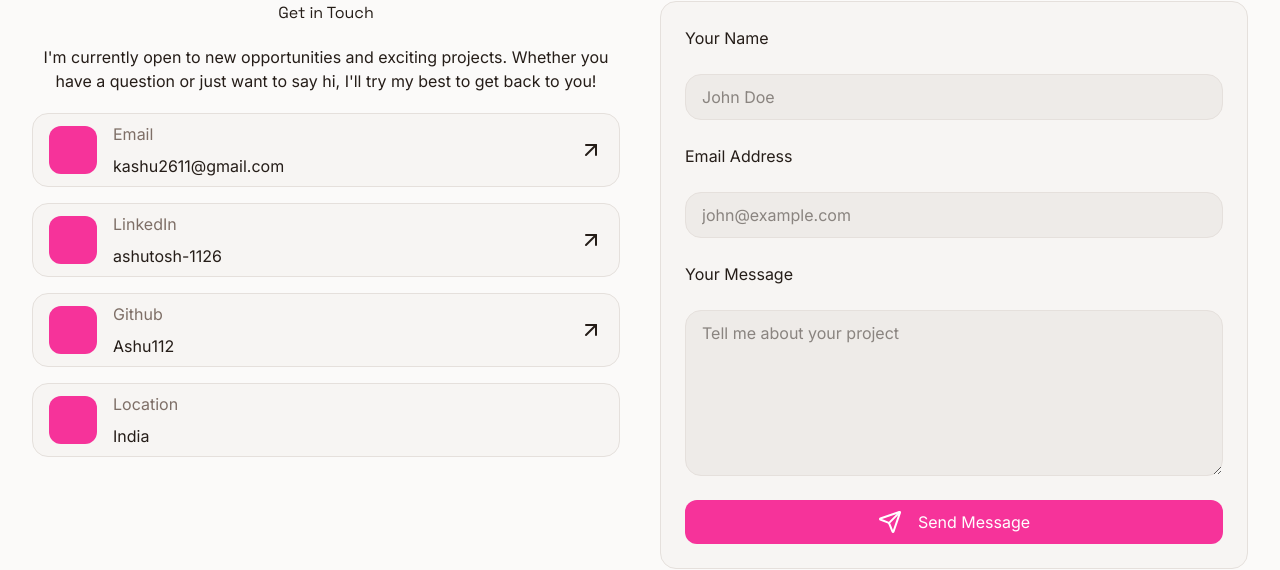
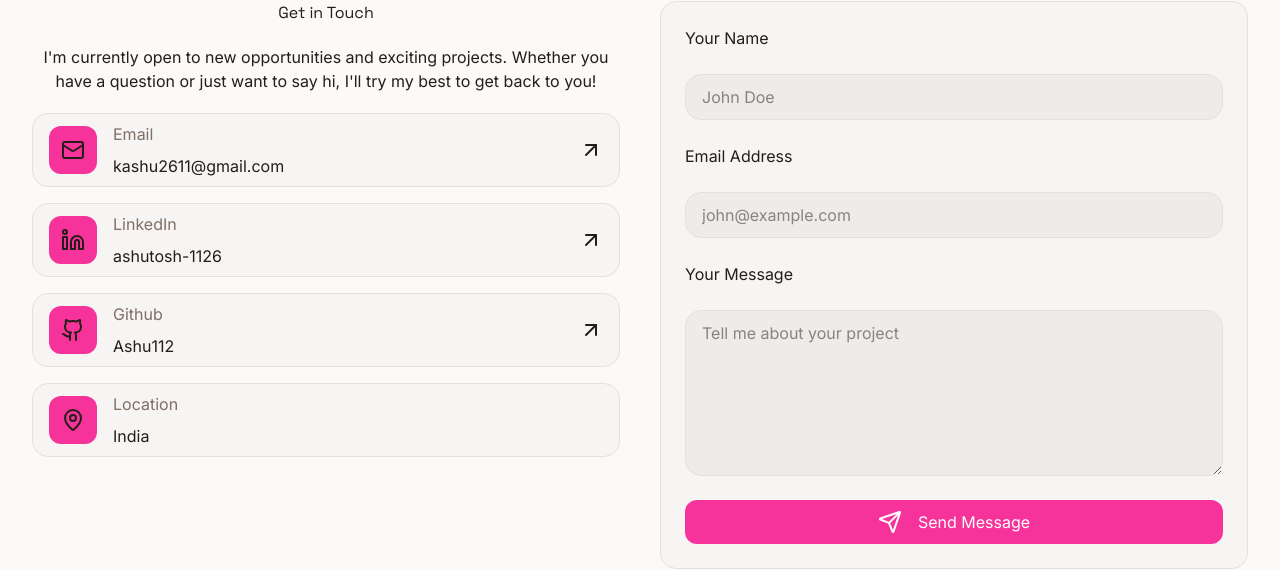
Before and after one commit to Ashu112/Portfolio-v2, a Next.js app: page / in a window 1280 px wide. Shown: the part 6544-7114 px from the top of the page. Built offline with nearby package versions, Linux system fonts and the light colour scheme.

Commit message:
contact card ui fix

```diff
--- a/src/components/Contact.tsx
+++ b/src/components/Contact.tsx
@@ -28,23 +28,23 @@ export default function Contact() {
             </p>
             <div className="space-y-4">
               {contactData.map((data) => (
-                <div
+                <Link
+                  target="_blank"
+                  href={`${data.link}`}
                   key={data.name}
                   className="border-border bg-card flex items-center justify-between rounded-2xl border px-4 py-2"
                 >
                   <div className="flex items-center gap-4">
-                    <div className="flex h-12 w-12 items-center justify-center rounded-xl bg-pink-500"></div>
+                    <div className="flex h-12 w-12 items-center justify-center rounded-xl bg-pink-500">
+                      <data.icon />
+                    </div>
                     <div className="space-y-2 text-start">
                       <p className="text-muted-foreground">{data.name}</p>
                       <p className="text-foreground">{data.value}</p>
                     </div>
                   </div>
-                  {data.arrowIcon && (
-                    <Link target="_blank" href={`${data.link}`}>
-                      <ArrowUpRight />
-                    </Link>
-                  )}
-                </div>
+                  {data.arrowIcon && <ArrowUpRight />}
+                </Link>
               ))}
             </div>
           </div>
--- a/src/data/contactData.ts
+++ b/src/data/contactData.ts
@@ -1,31 +1,36 @@
 import { ContactDataType } from '@/types/generic';
+import { Github, Linkedin, Mail, MapPin } from 'lucide-react';
 
 export const contactData: ContactDataType = [
   {
     name: 'Email',
     value: 'kashu2611@gmail.com',
-    icon: 'Mail',
+    icon: Mail,
     arrowIcon: true,
     link: 'kashu2611@gmail.com',
+    class: 'bg-pink-500',
   },
   {
     name: 'LinkedIn',
     value: 'ashutosh-1126',
-    icon: 'Linkedin',
+    icon: Linkedin,
     arrowIcon: true,
     link: 'https://www.linkedin.com/in/ashutosh-1126',
+    class: 'bg-[#0077B5] ',
   },
   {
     name: 'Github',
     value: 'Ashu112',
-    icon: 'Github',
+    icon: Github,
     arrowIcon: true,
     link: 'https://github.com/Ashu112',
+    class: 'bg-foreground',
   },
   {
     name: 'Location',
     value: 'India',
-    icon: 'Location',
+    icon: MapPin,
     arrowIcon: false,
+    class: ' bg-muted',
   },
 ];
--- a/src/types/generic.ts
+++ b/src/types/generic.ts
@@ -1,7 +1,10 @@
+import { LucideIcon } from 'lucide-react';
+
 export type ContactDataType = {
   name: string;
   value: string;
-  icon: string;
+  icon: LucideIcon;
   arrowIcon: boolean;
   link?: string;
+  class: string;
 }[];
```
